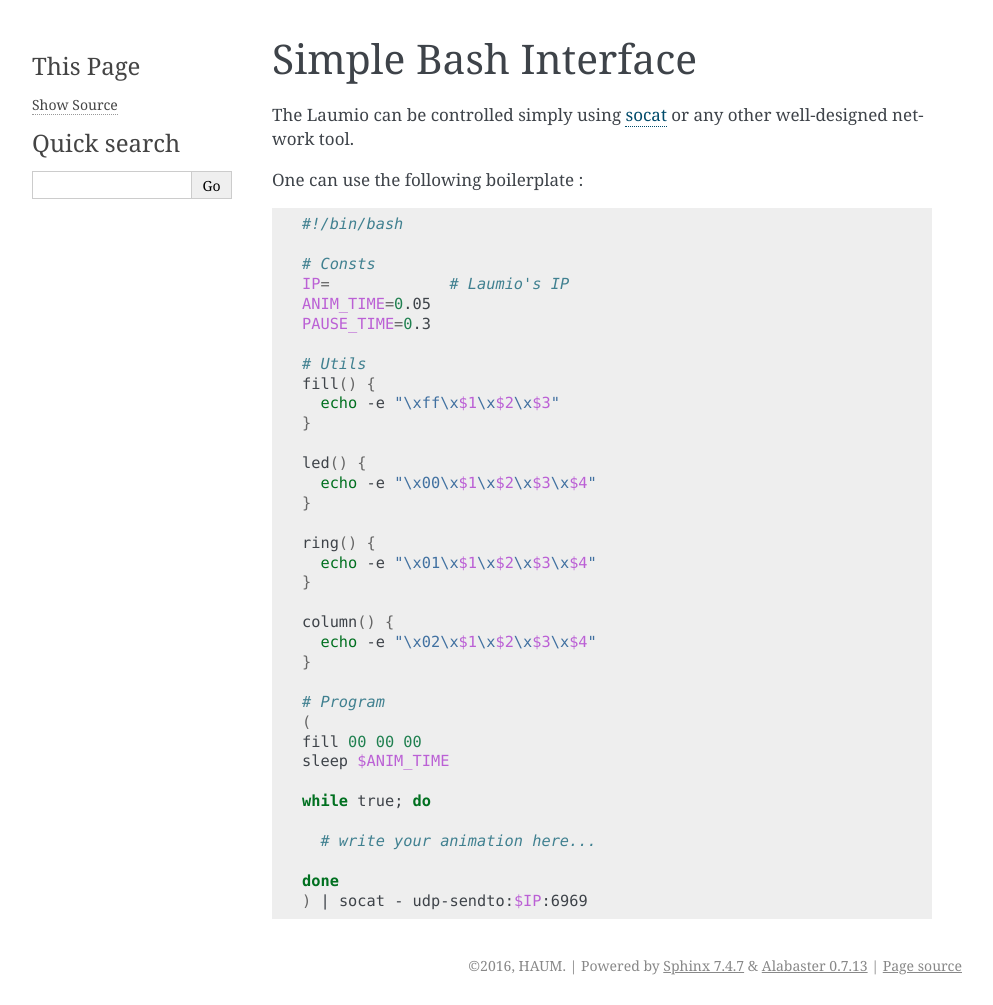
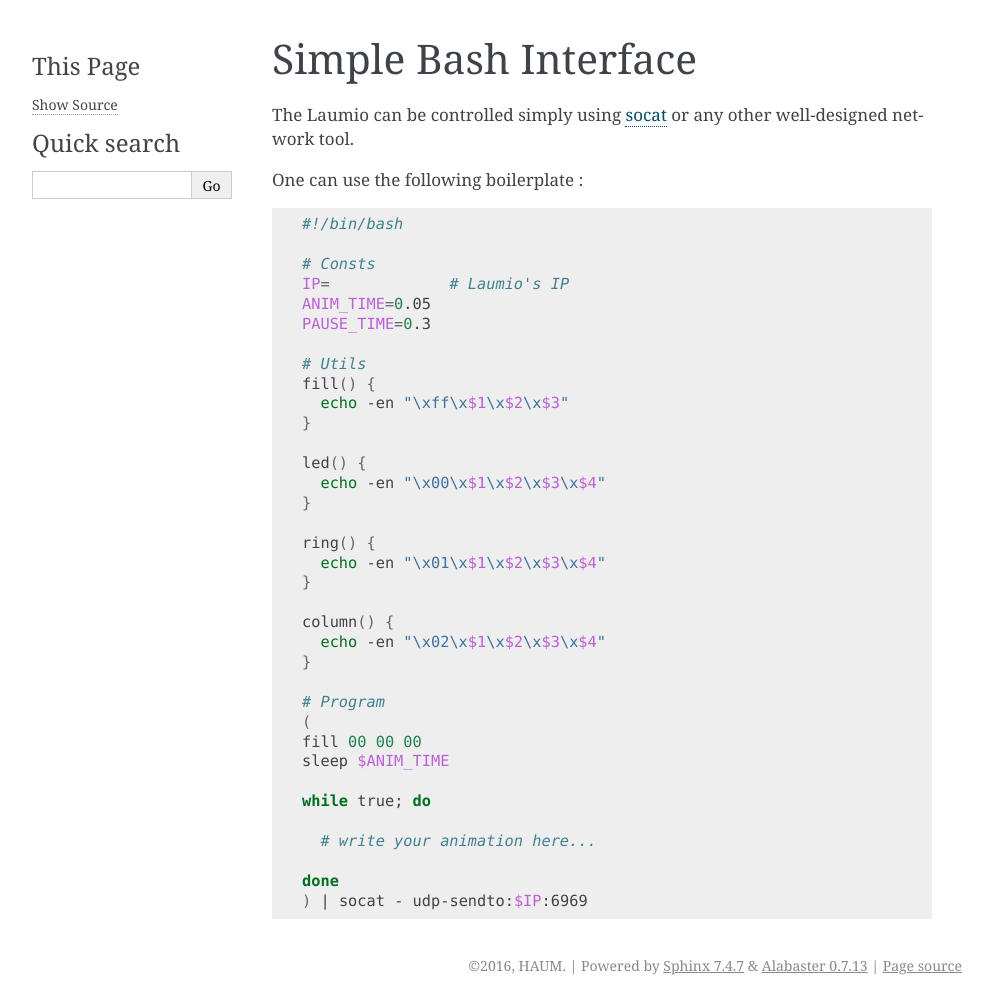
Before and after one commit to haum/laumio, a Sphinx documentation site: the page built from doc/source/bash.rst, in a window 1280 px wide. Shown: the whole page, without its empty margins (148-1141 px from the left). Built offline with Sphinx 7.4.7, drawn with Linux system fonts in a browser that asks for light colours.

```diff
--- a/doc/source/bash.rst
+++ b/doc/source/bash.rst
@@ -16,19 +16,19 @@ One can use the following boilerplate :
 
   # Utils
   fill() {
-    echo -e "\xff\x$1\x$2\x$3"
+    echo -en "\xff\x$1\x$2\x$3"
   }
 
   led() {
-    echo -e "\x00\x$1\x$2\x$3\x$4"
+    echo -en "\x00\x$1\x$2\x$3\x$4"
   }
 
   ring() {
-    echo -e "\x01\x$1\x$2\x$3\x$4"
+    echo -en "\x01\x$1\x$2\x$3\x$4"
   }
 
   column() {
-    echo -e "\x02\x$1\x$2\x$3\x$4"
+    echo -en "\x02\x$1\x$2\x$3\x$4"
   }
 
   # Program
```
Also changed, not shown: 1 other file.
